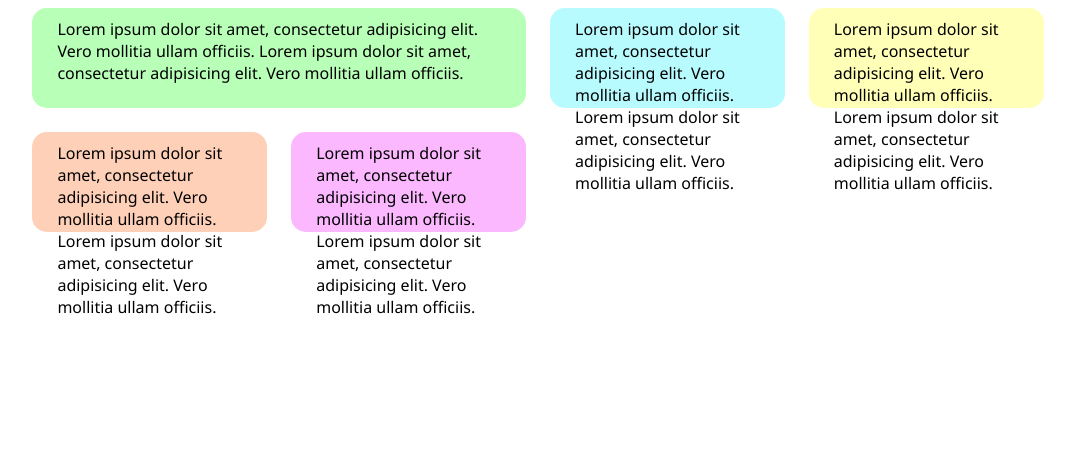
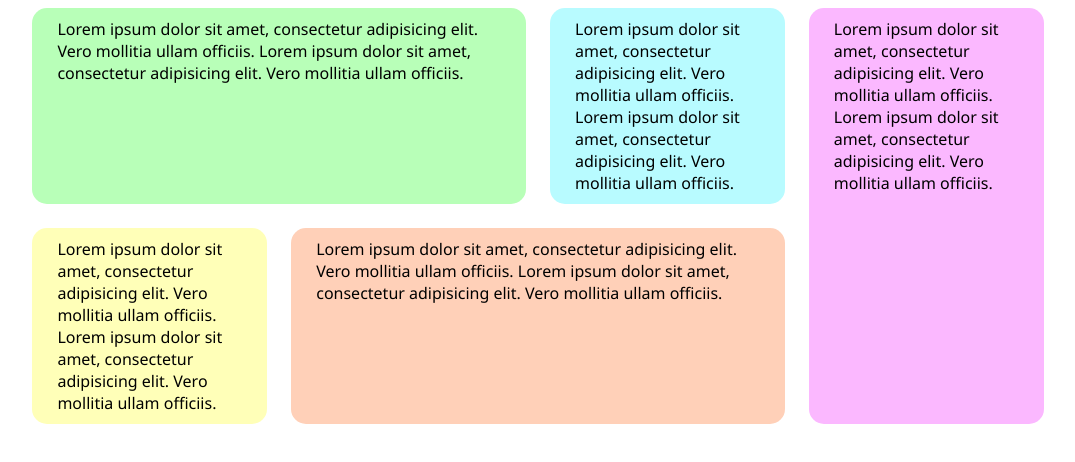
Before and after one commit to davvvead/portfolio, a website: page dist/grid.html in a window 1280 px wide. Shown: the whole page, without its empty margins (102-1177 px from the left). Drawn offline with Linux system fonts and the light colour scheme.

Commit message:
grid pt.1

```diff
--- a/dist/grid.html
+++ b/dist/grid.html
@@ -23,7 +23,7 @@
       Lorem ipsum dolor sit amet, consectetur adipisicing elit. Vero mollitia ullam officiis.
       Lorem ipsum dolor sit amet, consectetur adipisicing elit. Vero mollitia ullam officiis.
     </div>
-    <div class="cards" style="background: rgb(255, 208, 184);">
+    <div class="cards span-2" style="background: rgb(255, 208, 184);">
       Lorem ipsum dolor sit amet, consectetur adipisicing elit. Vero mollitia ullam officiis.
       Lorem ipsum dolor sit amet, consectetur adipisicing elit. Vero mollitia ullam officiis.
     </div>
--- a/dist/style.css
+++ b/dist/style.css
@@ -8,20 +8,26 @@ body{
     max-width: 1536px;
     display: grid;
     gap: 1.5rem;
-    grid-template-columns: repeat(4, 1fr);
 }
 
-.span-2 {
-    grid-column: span 2;
+@media (min-width: 40em){
+    .span-2 {
+        grid-column: span 2;
+    }
+    .container {
+        grid-template-columns: repeat(4, 1fr);
+    }
+    .cards:last-child {
+        grid-column-start: 4;
+        /* grid-row-start: 1;
+        grid-row-end: span 2; */
+        grid-row: 1/3;
+        grid-row: 1/ span 2;
+    }
 }
 
+
 .cards {
-    height: 100px;
     padding: 10px 25px;
-    box-sizing: border-box;
     border-radius: 15px;
 }
-
-.cards:last-child {
-
-}
```
